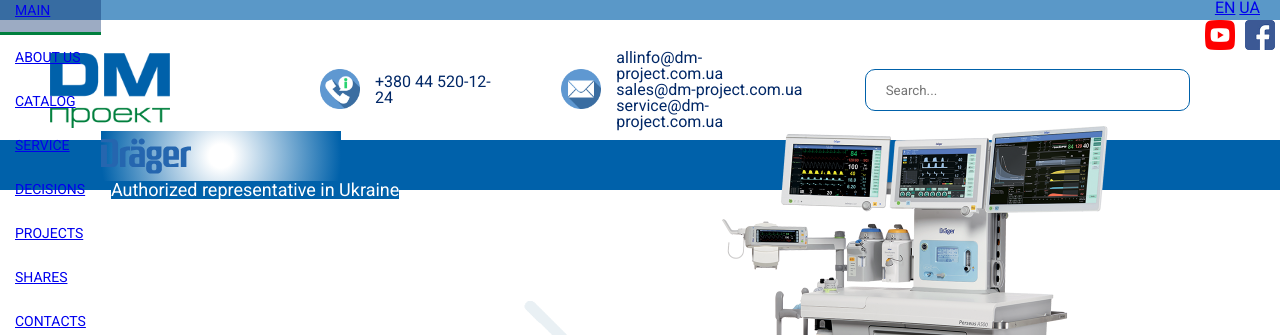
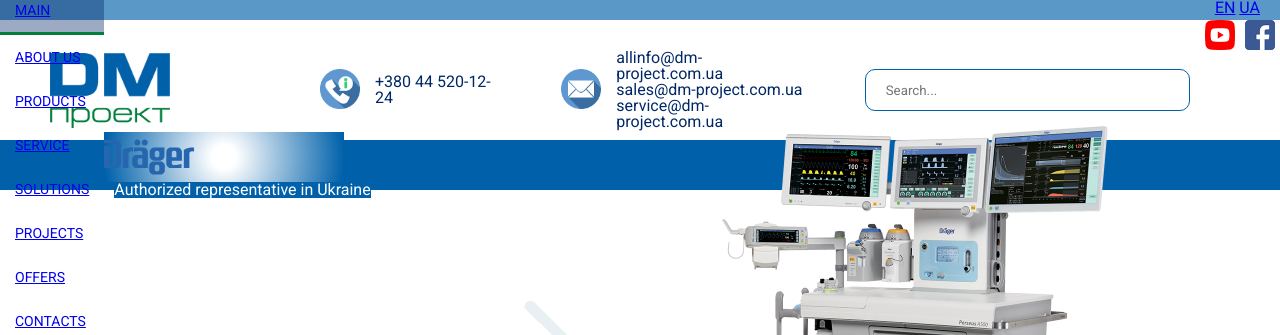
Before and after one commit to ven0m79/dm-project, a Next.js app: page /en/home in a window 1280 px wide. Shown: the top 335 px of the page. Built offline with nearby package versions, Linux system fonts and the light colour scheme.

Commit message:
correccting-page1-2-1

```diff
--- a/app/[locale]/components/molecules/nav/Nav.module.css
+++ b/app/[locale]/components/molecules/nav/Nav.module.css
@@ -30,7 +30,7 @@
   margin-left: 10px;
   height: 100%;
   font-family: Roboto;
-  font-size: 18px;
+  font-size: 16px;
   color: white;
   /* border: solid 1px blue; */
   background-color: #0061AA;
--- a/messages/en.json
+++ b/messages/en.json
@@ -24,16 +24,16 @@
   "Menu": {
     "menu-main": "MAIN",
     "menu-about-us": "ABOUT US",
-    "menu-catalog": "CATALOG",
+    "menu-catalog": "PRODUCTS",
     "menu-service": "SERVICE",
-    "menu-decisions": "DECISIONS",
+    "menu-decisions": "SOLUTIONS",
     "menu-projects": "PROJECTS",
-    "menu-shares": "SHARES",
+    "menu-shares": "OFFERS",
     "menu-contacts": "CONTACTS"
   },
   "Footer": {
     "information": "INFORMATION",
-    "catalog": "CATALOG",
+    "catalog": "PRODUCTS",
     "contacts": "CONTACTS",
     "about-company": "About Company",
     "service": "Service",
--- a/messages/ua.json
+++ b/messages/ua.json
@@ -24,7 +24,7 @@
   "Menu": {
     "menu-main": "ГОЛОВНА",
     "menu-about-us": "ПРО КОМПАНІЮ",
-    "menu-catalog": "КАТАЛОГ",
+    "menu-catalog": "ПРОДУКТИ",
     "menu-service": "СЕРВІС",
     "menu-decisions": "РІШЕННЯ",
     "menu-projects": "ПРОЕКТУВАННЯ",
@@ -33,7 +33,7 @@
   },
   "Footer": {
     "information": "ІНФОРМАЦІЯ",
-    "catalog": "КАТАЛОГ",
+    "catalog": "ПРОДУКТИ",
     "contacts": "КОНТАКТИ",
     "about-company": "Про компанію",
     "service": "Сервіс",
```
